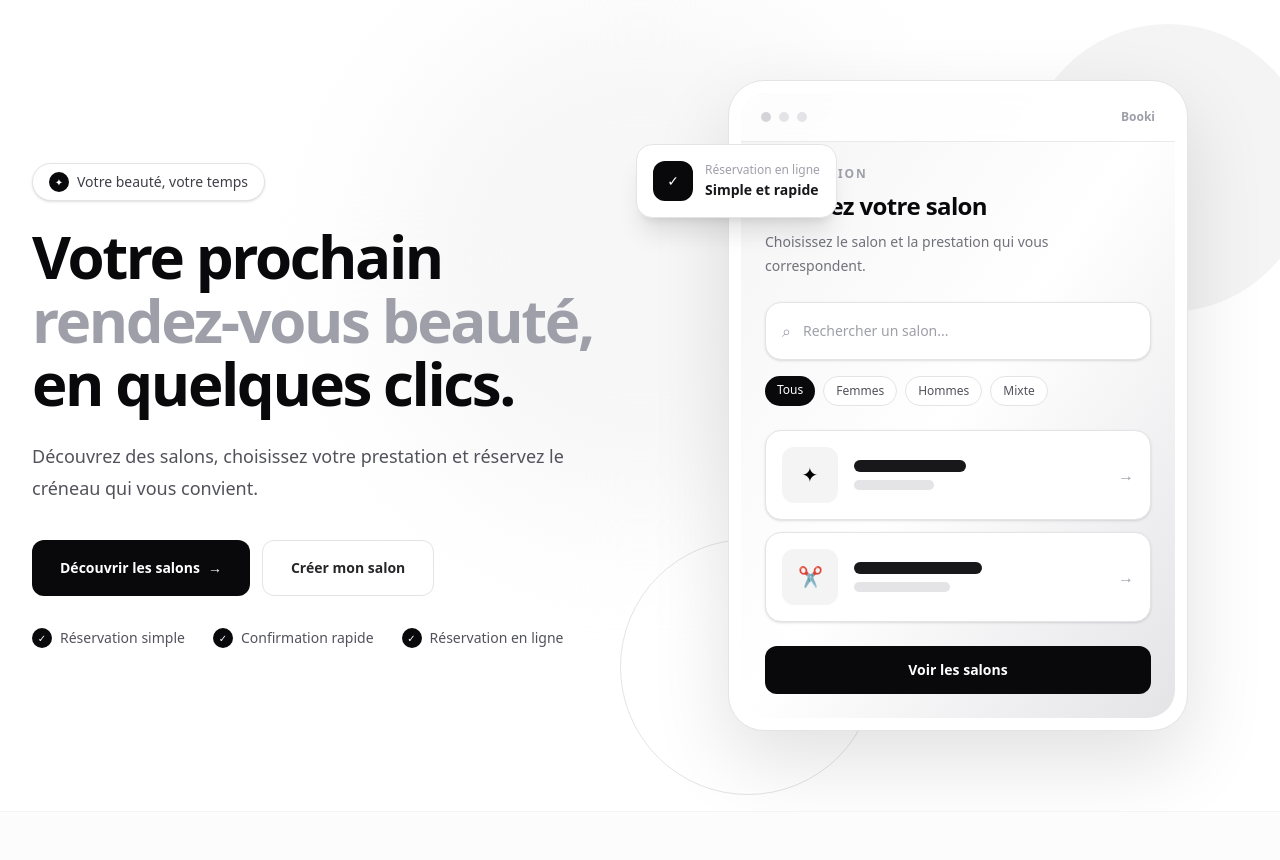
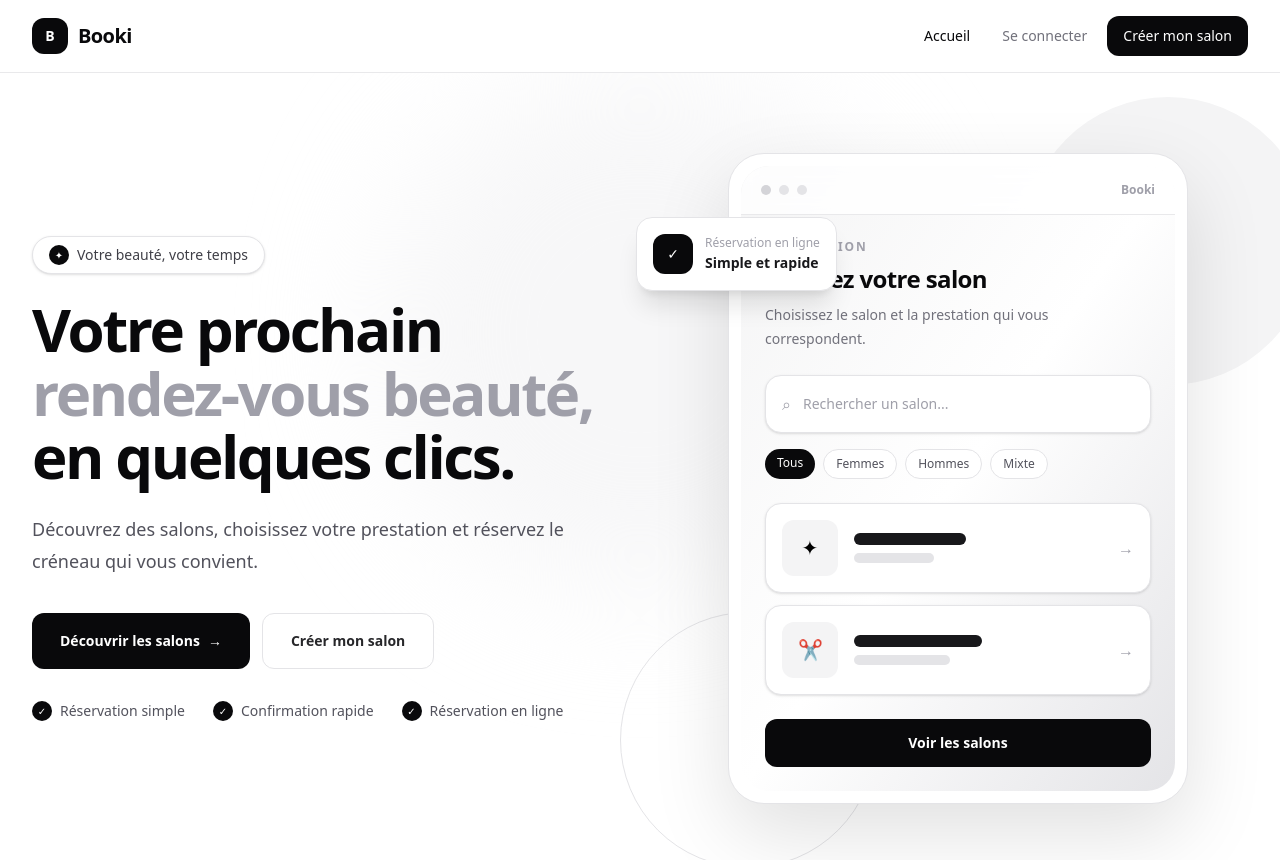
Before and after one commit to badrr-najii/booki-frontend-v2, an Angular app: page / in a window 1280 px wide. Shown: the top 860 px of the page. Built offline with nearby package versions, Linux system fonts and the light colour scheme; no server answers.

Commit message:
feat(layout): add public shell to public pages

```diff
--- a/src/app/core/layout/footer/footer.html
+++ b/src/app/core/layout/footer/footer.html
@@ -1,5 +1,31 @@
-<footer class="border-t border-gray-200 bg-gray-50">
-  <div class="mx-auto max-w-7xl px-6 py-6 text-center text-sm text-gray-500">
-    © 2026 Booki.ma — Tous droits réservés.
+<footer class="border-t border-zinc-200 bg-zinc-50">
+  <div
+    class="mx-auto flex max-w-7xl flex-col gap-5
+           px-6 py-8 sm:flex-row sm:items-center
+           sm:justify-between lg:px-8"
+  >
+    <div class="flex items-center gap-3">
+      <div
+        class="flex h-8 w-8 items-center justify-center
+               rounded-lg bg-zinc-950 text-xs
+               font-bold text-white"
+      >
+        B
+      </div>
+
+      <div>
+        <p class="text-sm font-semibold text-zinc-950">
+          Booki
+        </p>
+
+        <p class="mt-0.5 text-xs text-zinc-500">
+          Votre beauté, votre temps.
+        </p>
+      </div>
+    </div>
+
+    <p class="text-sm text-zinc-500">
+      © 2026 Booki.ma — Tous droits réservés.
+    </p>
   </div>
 </footer>
--- a/src/app/core/layout/navbar/navbar.html
+++ b/src/app/core/layout/navbar/navbar.html
@@ -1,23 +1,47 @@
-<header class="sticky top-0 z-50 border-b border-gray-200 bg-white/95 backdrop-blur">
+<header
+  class="sticky top-0 z-50 border-b border-zinc-200/80
+         bg-white/90 backdrop-blur-xl"
+>
   <div
-    class="mx-auto flex max-w-7xl items-center justify-between gap-4 px-4 py-4 sm:px-6"
+    class="mx-auto flex h-[72px] max-w-7xl items-center
+           justify-between gap-4 px-6 lg:px-8"
   >
+    <!-- Brand -->
     <a
       routerLink="/"
-      class="shrink-0 text-2xl font-bold tracking-tight text-gray-950"
+      class="group inline-flex shrink-0 items-center gap-2.5"
+      aria-label="Booki - Accueil"
     >
-      Booki
+      <span
+        class="flex h-9 w-9 items-center justify-center
+               rounded-xl bg-zinc-950 text-sm font-bold
+               text-white transition
+               group-hover:bg-zinc-800"
+      >
+        B
+      </span>
+
+      <span
+        class="text-xl font-bold tracking-[-0.03em]
+               text-zinc-950"
+      >
+        Booki
+      </span>
     </a>
 
+    <!-- Navigation -->
     <nav
       aria-label="Navigation principale"
-      class="flex items-center gap-2 text-sm font-medium sm:gap-4"
+      class="flex items-center gap-2 text-sm font-medium"
     >
       <a
         routerLink="/"
-        routerLinkActive="text-black"
+        routerLinkActive="text-zinc-950"
         [routerLinkActiveOptions]="{ exact: true }"
-        class="hidden text-gray-600 transition hover:text-gray-950 md:inline-flex"
+        class="hidden rounded-lg px-3 py-2
+               text-zinc-500 transition
+               hover:bg-zinc-50 hover:text-zinc-950
+               md:inline-flex"
       >
         Accueil
       </a>
@@ -26,8 +50,10 @@
 
         <a
           routerLink="/dashboard"
-          routerLinkActive="bg-gray-100 text-black"
-          class="rounded-lg px-3 py-2 text-gray-700 transition hover:bg-gray-100 hover:text-gray-950"
+          routerLinkActive="bg-zinc-100 text-zinc-950"
+          class="rounded-xl px-3 py-2 text-zinc-600
+                 transition hover:bg-zinc-100
+                 hover:text-zinc-950 sm:px-4"
         >
           Dashboard
         </a>
@@ -36,14 +62,29 @@
           type="button"
           (click)="logout()"
           [disabled]="isLoggingOut"
-          class="rounded-lg border border-gray-300 px-3 py-2 text-gray-800 transition hover:bg-gray-50 disabled:cursor-not-allowed disabled:opacity-50 sm:px-4"
+          class="rounded-xl border border-zinc-200
+                 bg-white px-3 py-2 text-zinc-700
+                 transition hover:bg-zinc-50
+                 hover:text-zinc-950
+                 disabled:cursor-not-allowed
+                 disabled:opacity-50 sm:px-4"
         >
           @if (isLoggingOut) {
-            <span class="hidden sm:inline">Déconnexion...</span>
-            <span class="sm:hidden">...</span>
+            <span class="hidden sm:inline">
+              Déconnexion...
+            </span>
+
+            <span class="sm:hidden">
+              ...
+            </span>
           } @else {
-            <span class="hidden sm:inline">Se déconnecter</span>
-            <span class="sm:hidden">Quitter</span>
+            <span class="hidden sm:inline">
+              Se déconnecter
+            </span>
+
+            <span class="sm:hidden">
+              Quitter
+            </span>
           }
         </button>
 
@@ -51,18 +92,30 @@
 
         <a
           routerLink="/login"
-          routerLinkActive="text-black"
-          class="hidden text-gray-600 transition hover:text-gray-950 sm:inline-flex"
+          routerLinkActive="text-zinc-950"
+          class="hidden rounded-lg px-3 py-2
+                 text-zinc-500 transition
+                 hover:bg-zinc-50 hover:text-zinc-950
+                 sm:inline-flex"
         >
           Se connecter
         </a>
 
         <a
           routerLink="/register"
-          class="rounded-lg bg-black px-3 py-2 text-white transition hover:bg-gray-800 sm:px-4"
+          class="inline-flex items-center justify-center
+                 rounded-xl bg-zinc-950 px-4 py-2.5
+                 text-white transition hover:bg-zinc-800
+                 focus:outline-none focus:ring-2
+                 focus:ring-zinc-950 focus:ring-offset-2"
         >
-          <span class="hidden sm:inline">Créer mon salon</span>
-          <span class="sm:hidden">S'inscrire</span>
+          <span class="hidden sm:inline">
+            Créer mon salon
+          </span>
+
+          <span class="sm:hidden">
+            S'inscrire
+          </span>
         </a>
 
       }
```
Also changed, not shown: src/app/app.routes.ts (+12 -7 lines).
